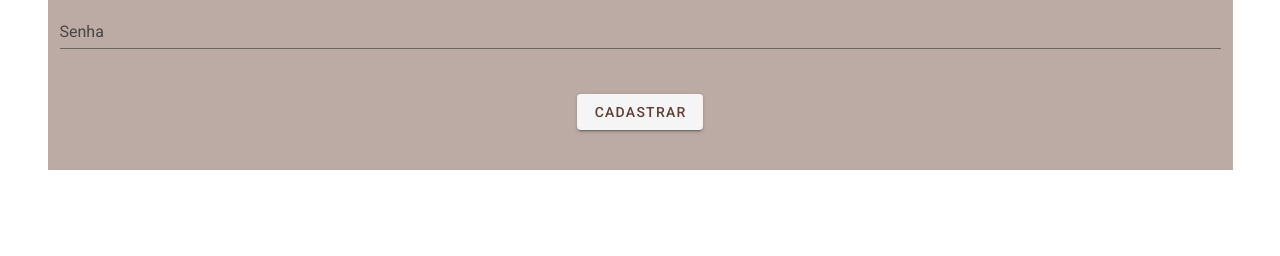
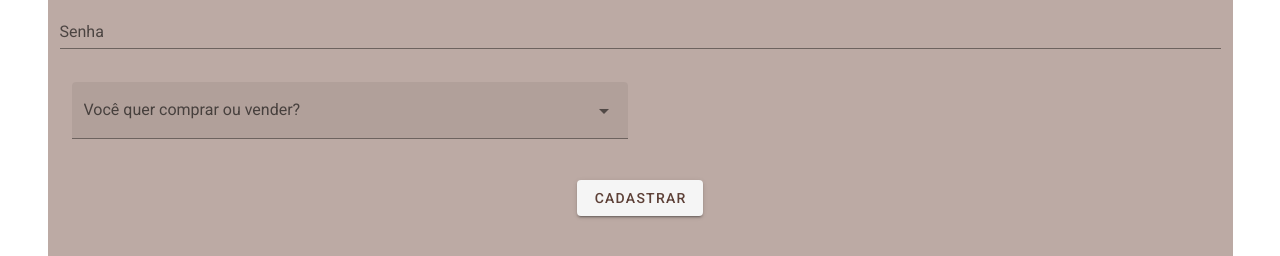
Before and after one commit to gabiaabreu/app_ovo_pascoa, a Vue app: page /#/cadastro in a window 1280 px wide. Shown: the part 1387-1643 px from the top of the page. Before the commit the page ends 1557 px from the top, so only its background shows below. Built offline with nearby package versions, Linux system fonts and the light colour scheme.

Commit message:
adicionar opção de comprar ou vender no cadastro

```diff
--- a/src/views/CadastroUsuario.vue
+++ b/src/views/CadastroUsuario.vue
@@ -63,8 +63,20 @@
 
                                 ></v-text-field>
 
+                                <v-col
+                                    class="d-flex"
+                                    cols="12"
+                                    sm="6"
+                                    >
+                                    <v-select
+                                    :items="items"
+                                    filled
+                                    label="Você quer comprar ou vender?"
+                                    ></v-select>
+                                </v-col>
+
                                  <router-link to="/listaovos">
-                                    <v-btn class="button-cadastrar mt-6 mb-7"
+                                    <v-btn class="button-cadastrar mb-7"
                                     color="brown--text text--darken-2 text-align center"
                                     elevation="2">
                                     Cadastrar
@@ -90,7 +102,8 @@
 export default {
     name: 'CadastroUsuario',
     data: () => ({
-        tabsform: null
+        tabsform: null,
+        items: ['Quero comprar', 'Quero vender'],
     })
 
 }
```
